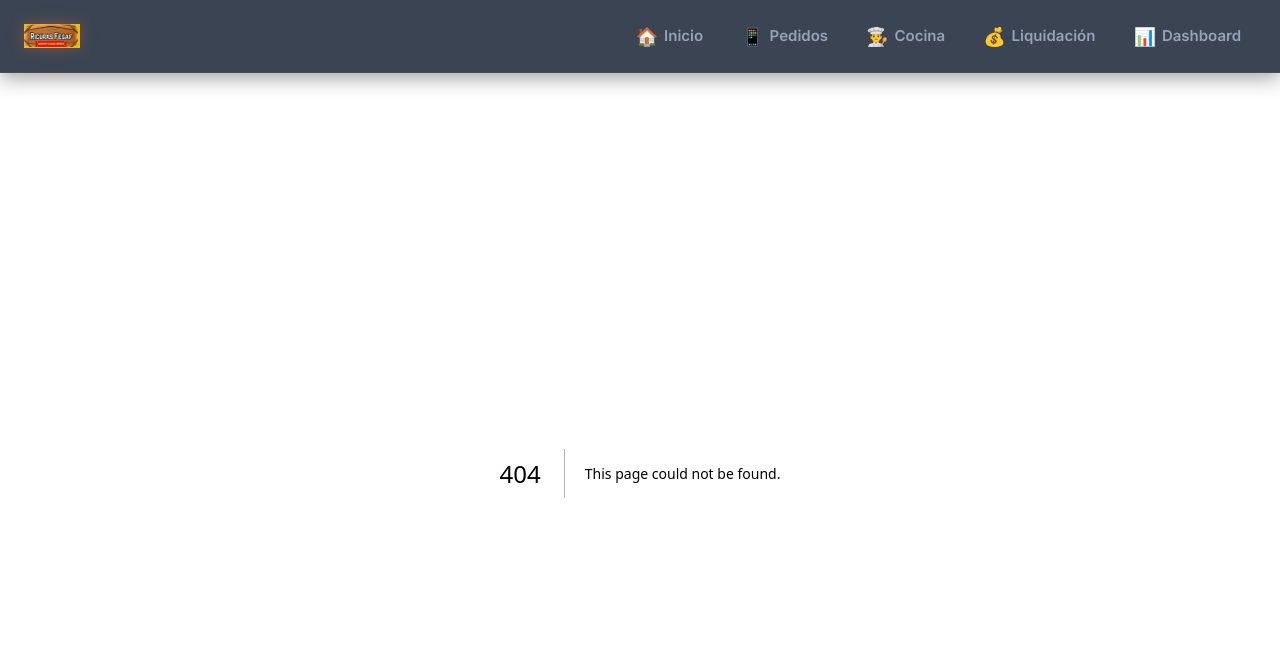
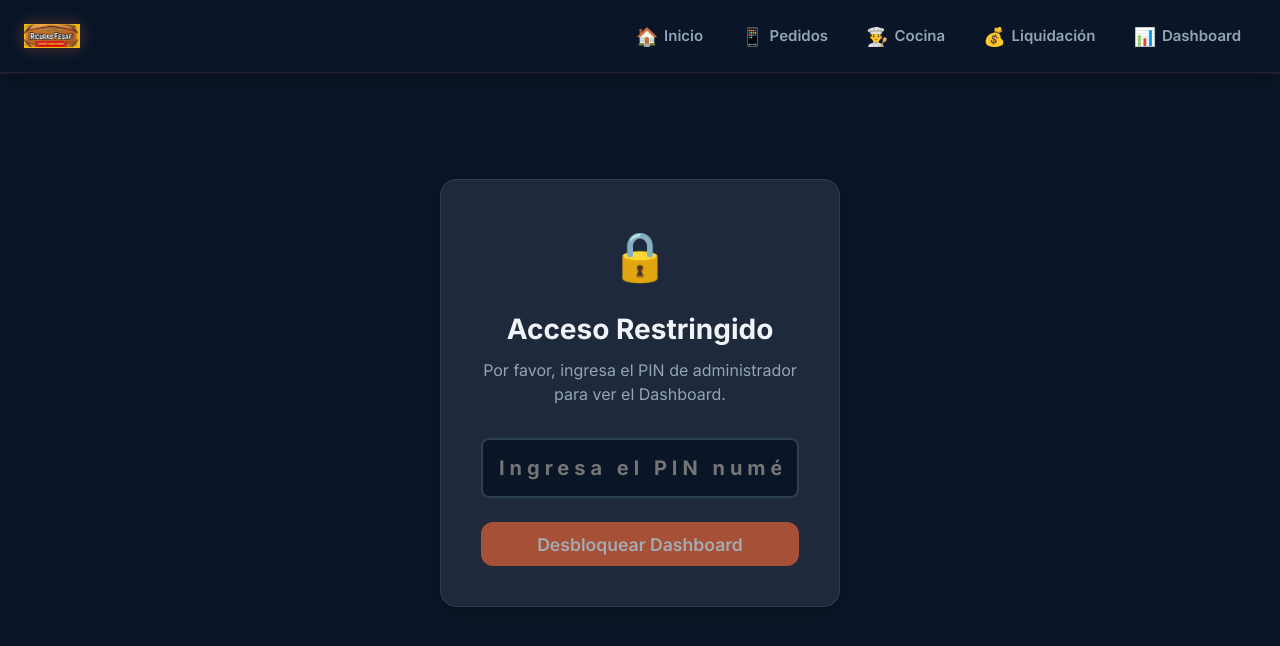
Before and after one commit to WilliRV1/Ricuras-Fegaf, a Next.js app: page /dashboard/login in a window 1280 px wide. Before the commit this address had no page. Shown: the top 646 px of the page. Built offline with nearby package versions, Linux system fonts and the light colour scheme.

Commit message:
feat: proteger la ruta del dashboard con un PIN de acceso (3136) usando cookies

```diff
--- /dev/null
+++ b/src/app/actions/dashboardAuth.ts
@@ -0,0 +1,24 @@
+'use server';
+
+import { cookies } from 'next/headers';
+
+export async function loginDashboard(formData: FormData) {
+  const pin = formData.get('pin') as string;
+
+  if (pin === '3136') {
+    (await cookies()).set('dashboard_auth', 'true', {
+      httpOnly: true,
+      secure: process.env.NODE_ENV === 'production',
+      maxAge: 60 * 60 * 24 * 30, // 30 días
+      path: '/dashboard',
+    });
+    return { success: true };
+  }
+
+  return { success: false, error: 'PIN incorrecto' };
+}
+
+export async function logoutDashboard() {
+  (await cookies()).delete('dashboard_auth');
+  return { success: true };
+}
--- /dev/null
+++ b/src/app/dashboard/login/page.tsx
@@ -0,0 +1,108 @@
+'use client';
+
+import { useState } from 'react';
+import { useRouter } from 'next/navigation';
+import { loginDashboard } from '@/app/actions/dashboardAuth';
+import { Button } from '@/components/ui/Button';
+
+export default function DashboardLogin() {
+  const [pin, setPin] = useState('');
+  const [error, setError] = useState('');
+  const [loading, setLoading] = useState(false);
+  const router = useRouter();
+
+  const handleSubmit = async (e: React.FormEvent) => {
+    e.preventDefault();
+    setLoading(true);
+    setError('');
+
+    const formData = new FormData();
+    formData.append('pin', pin);
+
+    const result = await loginDashboard(formData);
+
+    if (result.success) {
+      router.push('/dashboard');
+      router.refresh();
+    } else {
+      setError(result.error || 'Error desconocido');
+      setLoading(false);
+    }
+  };
+
+  return (
+    <div style={{
+      display: 'flex',
+      alignItems: 'center',
+      justifyContent: 'center',
+      minHeight: '80vh',
+      padding: '1rem'
+    }}>
+      <div style={{
+        backgroundColor: 'var(--color-surface)',
+        padding: '2.5rem',
+        borderRadius: 'var(--radius-lg)',
+        boxShadow: 'var(--shadow-card)',
+        width: '100%',
+        maxWidth: '400px',
+        textAlign: 'center',
+        border: '1px solid var(--color-border)'
+      }}>
+        <div style={{ fontSize: '3rem', marginBottom: '1rem' }}>🔒</div>
+        <h1 style={{ fontSize: '1.75rem', marginBottom: '0.5rem', color: 'var(--color-text)' }}>
+          Acceso Restringido
+        </h1>
+        <p style={{ color: 'var(--color-text-muted)', marginBottom: '2rem' }}>
+          Por favor, ingresa el PIN de administrador para ver el Dashboard.
+        </p>
+
+        <form onSubmit={handleSubmit} style={{ display: 'flex', flexDirection: 'column', gap: '1rem' }}>
+          {error && (
+            <div style={{
+              backgroundColor: 'rgba(239, 68, 68, 0.1)',
+              color: 'var(--color-danger)',
+              padding: '0.75rem',
+              borderRadius: 'var(--radius-sm)',
+              fontSize: '0.875rem',
+              fontWeight: 600
+            }}>
+              {error}
+            </div>
+          )}
+
+          <input
+            type="password"
+            placeholder="Ingresa el PIN numérico"
+            value={pin}
+            onChange={(e) => setPin(e.target.value)}
+            disabled={loading}
+            pattern="[0-9]*"
+            inputMode="numeric"
+            style={{
+              padding: '1rem',
+              borderRadius: 'var(--radius-sm)',
+              border: '2px solid var(--color-border)',
+              backgroundColor: 'var(--color-background)',
+              color: 'var(--color-text)',
+              fontSize: '1.25rem',
+              width: '100%',
+              outline: 'none',
+              textAlign: 'center',
+              letterSpacing: '0.25em',
+              fontWeight: 700
+            }}
+          />
+
+          <Button
+            type="submit"
+            variant="primary"
+            disabled={!pin || loading}
+            style={{ padding: '1rem', marginTop: '0.5rem', fontSize: '1.1rem' }}
+          >
+            {loading ? 'Verificando...' : 'Desbloquear Dashboard'}
+          </Button>
+        </form>
+      </div>
+    </div>
+  );
+}
```
Also changed, not shown: src/app/dashboard/page.tsx (+7 -0 lines).
